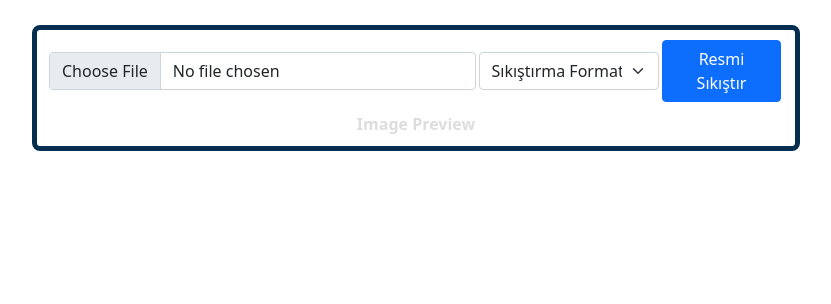
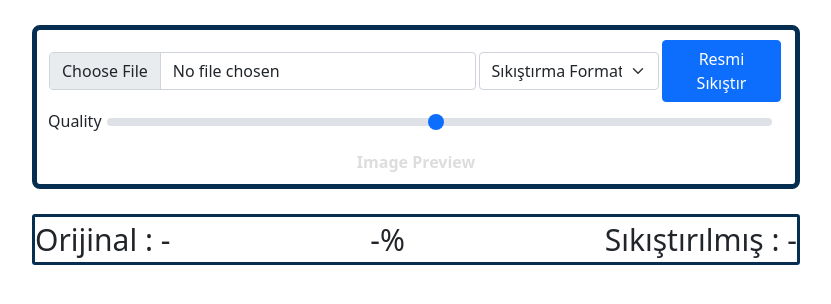
Before and after one commit to Berkay-23/Image-Compression, a PHP site: page / in a window 1280 px wide. Shown: the part 80-384 px from the top of the page, without its empty margins (224-1055 px from the left). Run offline with PHP 8.4, Linux system fonts and the light colour scheme; some libraries are stand-ins or nearby versions.

Commit message:
Sıkıştırma işlemleri

```diff
--- a/css/bigTablet.css
+++ b/css/bigTablet.css
@@ -22,3 +22,10 @@
 .component.col-2{
     width: 49%;
 }
+.component.range.col-4{
+    width: 87%;
+}
+.component.range input{
+    position: relative;
+    top: 3px;
+}
--- a/css/global.css
+++ b/css/global.css
@@ -35,5 +35,27 @@
     width: auto;
     max-height: 500px;
     overflow: hidden;
+}
 
+.datas{
+    margin: auto;
+    display: flex;
+
+    width: 60%;
+
+    border: 3px solid #062e51;
+    border-radius: 3px;
+
+    justify-content:space-between;
+    align-items:center;
+
+    font-size: 30px;
+    overflow: hidden;
 }
+
+.outputImage{
+    margin: auto;
+    display: flex;
+    justify-content:center;
+    align-items: center;
+}
--- a/css/main.css
+++ b/css/main.css
@@ -50,3 +50,22 @@ header{
 #navigation-bar .social :hover{
     color: #707070
 }
+
+.quality{
+    display: flex;
+    justify-content: flex-start;
+    align-items: center;
+}
+
+.range {
+    width : 92%;
+    padding: 5px;
+    height: 38px;
+    border-radius:10px;
+    color: #062e51;;
+}
+
+.range input {
+    position: relative;
+    top: 3px;
+}
--- a/css/mobile.css
+++ b/css/mobile.css
@@ -41,3 +41,10 @@
 .component.col-2{
     width: 100%;
 }
+.component.range.col-4{
+    width: 80%;
+}
+.component.range input{
+    position: relative;
+    top: 10px;
+}
--- a/css/tablet.css
+++ b/css/tablet.css
@@ -30,3 +30,10 @@
 .component.col-2{
     width: 49%;
 }
+.component.range.col-4{
+    width: 85%;
+}
+.component.range input{
+    position: relative;
+    top: 10px;
+}
--- a/home.html
+++ b/home.html
@@ -42,9 +42,12 @@
                 <h1>Image Compression</h1>
 
                 <ul class="social">
-                    <li><a href="https://www.linkedin.com/in/berkay-%C3%A7avu%C5%9Fo%C4%9Flu-289484202/" target="_blank"><i class="fab fa-linkedin-in"></i></a></li>
-                    <li><a href="https://github.com/Berkay-23/Image-Compression" target="_blank"><i class="fab fa-github"></i></a></li>
-                    <li><a href="https://www.youtube.com/watch?v=G-CUlMbi_RI&list=PLVkmv8ZvDX3dpgjncPJrzT1W2ZNc8UeAO" target="_blank"><i class="fab fa-youtube"></i></a></li>
+                    <li><a href="https://www.linkedin.com/in/berkay-%C3%A7avu%C5%9Fo%C4%9Flu-289484202/"
+                            target="_blank"><i class="fab fa-linkedin-in"></i></a></li>
+                    <li><a href="https://github.com/Berkay-23/Image-Compression" target="_blank"><i
+                                class="fab fa-github"></i></a></li>
+                    <li><a href="https://www.youtube.com/watch?v=G-CUlMbi_RI&list=PLVkmv8ZvDX3dpgjncPJrzT1W2ZNc8UeAO"
+                            target="_blank"><i class="fab fa-youtube"></i></a></li>
                 </ul>
 
             </nav>
@@ -72,7 +75,20 @@
                 </div>
 
                 <div class="component d-grid col-2">
-                    <button class="btn btn-primary" type="button" id="btnImagePreview">Resmi Sıkıştır</button>
+                    <button class="btn btn-primary" type="button" id="btnImageCompress">Resmi Sıkıştır</button>
+                </div>
+
+                <div class="component quality col-12">
+
+                    <span> Quality</span>
+
+                    <div class="component range col-4">
+                        <input type="range" class="form-range" min="0.01" max="1" step="0.01" value="0.5"
+                            id="customRange3">
+                    </div>
+
+                    <label class="value"></label>
+
                 </div>
             </div>
         </form>
@@ -85,19 +101,80 @@
         </div>
     </div>
 
+    <div class="datas">
+        <span>Orijinal : <span class="inpSize"> - </span></span>
+        <span><span class="ratio"> -% </span></span>
+        <span>Sıkıştırılmış : <span class="outSize"> - </span></span>
+    </div>
+
+    <br>
+
+    <di class="outputImage">
+        <img src="" alt="" class="output" id="after">
+    </div>
+
+    <script src="javascript/app.js"></script>
+
+    <script src="https://cdn.jsdelivr.net/npm/promise-polyfill@8/dist/polyfill.min.js"></script>
+    <script type="text/javascript"
+        src="https://cdn.jsdelivr.net/npm/browser-image-compression@1.0.14/dist/browser-image-compression.js"></script>
 
 
-    <!-- <script src="https://cdn.jsdelivr.net/npm/bootstrap@5.0.0-beta3/dist/js/bootstrap.bundle.min.js"
-        integrity="sha384-JEW9xMcG8R+pH31jmWH6WWP0WintQrMb4s7ZOdauHnUtxwoG2vI5DkLtS3qm9Ekf"
-        crossorigin="anonymous"></script>
-    <script src="https://cdn.jsdelivr.net/npm/@popperjs/core@2.9.1/dist/umd/popper.min.js"
-        integrity="sha384-SR1sx49pcuLnqZUnnPwx6FCym0wLsk5JZuNx2bPPENzswTNFaQU1RDvt3wT4gWFG"
-        crossorigin="anonymous"></script>
-    <script src="https://cdn.jsdelivr.net/npm/bootstrap@5.0.0-beta3/dist/js/bootstrap.min.js"
-        integrity="sha384-j0CNLUeiqtyaRmlzUHCPZ+Gy5fQu0dQ6eZ/xAww941Ai1SxSY+0EQqNXNE6DZiVc"
-        crossorigin="anonymous"></script> -->
+    <script>
 
-    <script src="javascript/app.js"></script>
+        const inputFile = document.querySelector("#inpFile");
+        const buttonCompress = document.querySelector("#btnImageCompress");
+        const inpSlider = document.querySelector(".range input");
+
+        const inpSize = document.querySelector(".inpSize");
+        const outSize = document.querySelector(".outSize");
+        const ratio = document.querySelector(".ratio");
+
+        inpFile.addEventListener("change", ImagePreview);
+        btnCompress.addEventListener("click", compressImage);
+
+        let file = null;
+
+        function ImagePreview() {
+            const image = inpFile.files[0];
+            file = image;
+        }
+
+console.log(inpSize)
+
+        function compressImage(event, useWebWorker) {
+
+            console.log('input', file)
+            inpSize.textContent = (((file.size)/1024)/1024).toFixed(2) + 'mb';
+
+            var options = {
+                maxSizeMB: parseFloat(inpSlider.value),
+                maxWidthOrHeight: parseFloat('1024'),
+                //useWebWorker: true,
+                //onProgress: onProgress
+            }
+
+            imageCompression(file, options).then(function (output) {
+                console.log('output', output)
+                const downloadLink = URL.createObjectURL(output)
+
+                outSize.textContent = (((output.size)/1024)/1024).toFixed(2) + 'mb';
+                ratio.textContent = '%' + ((((file.size)/1024)/1024).toFixed(2)/(((output.size)/1024)/1024).toFixed(2)).toFixed(2);
+
+                // logDom.innerHTML += '&nbsp;<a href="' + downloadLink + '" download="' + file.name + '">download compressed image</a>'
+                document.getElementById('after').src = downloadLink
+            })
+
+
+            // await uploadToServer(output)
+
+            // function onProgress(p) {
+            //     progressDom.innerHTML = '(' + p + '%' + ')'
+            // }
+        }
+
+
+    </script>
 
 </body>
 
--- a/javascript/app.js
+++ b/javascript/app.js
@@ -2,13 +2,20 @@ const inpFile = document.querySelector("#inpFile");
 const previewContainer = document.querySelector(".imagePreview");
 const previewImage = previewContainer.querySelector(".image-preview__image");
 const previewDefaultText = previewContainer.querySelector(".image-preview__default-text");
-const btnPreview = document.querySelector("#btnImagePreview");
+const btnCompress = document.querySelector("#btnImageCompress");
+const slideValue = document.querySelector(".value");
+const inputSlider = document.querySelector(".range input");
 
 // btnPreview.addEventListener("click", ImagePreview); // Click-on button
+
 inpFile.addEventListener("change", ImagePreview); // Change-on input
+// btnCompress.addEventListener("click", compressImage);
+
+let image = null;
 
 function ImagePreview() {
-    const file = inpFile.files[0];
+
+     const file = inpFile.files[0];
 
     if (file) {
         const reader = new FileReader();
@@ -26,4 +33,11 @@ function ImagePreview() {
         previewImage.style.display = null;
         previewImage.setAttribute("src", "")
     }
+
+    image = inpFile.files[0];
 }
+
+inputSlider.oninput = (()=>{
+    let value = inputSlider.value;
+    slideValue.textContent = value;
+});
```
